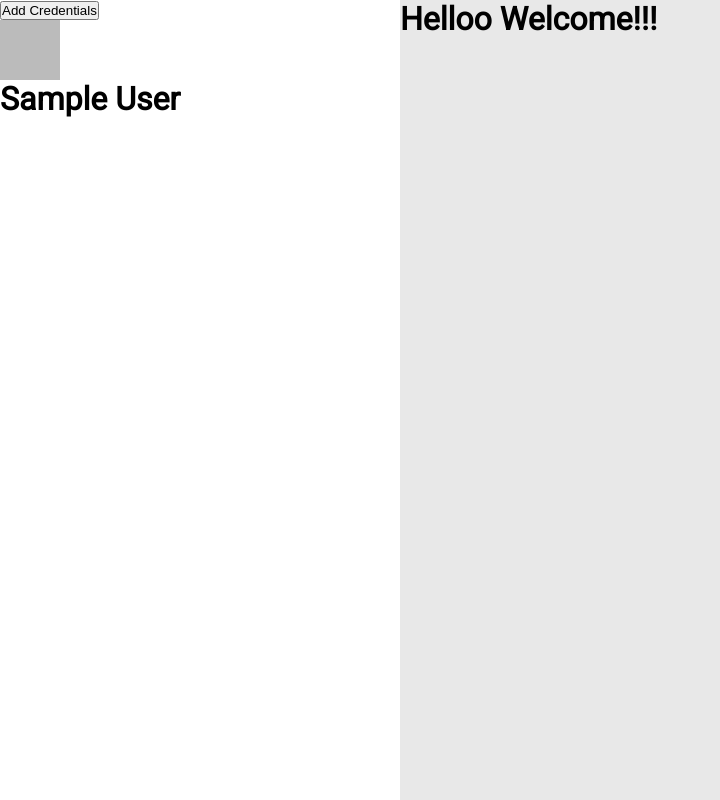
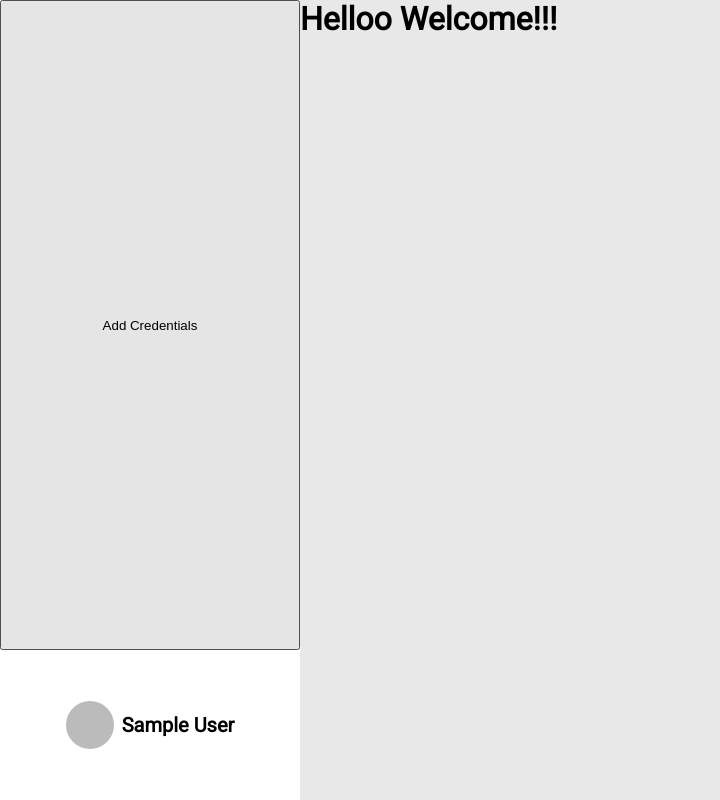
Before and after one commit to AnwarAsry/Password-Manager, a Next.js app: page /dashboard in a window 1280 px wide. Shown: the whole page, without its empty margins (0-720 px from the left). Built offline with nearby package versions, Linux system fonts and the light colour scheme; no server answers; the database is empty; sample sign-in values are in the browser's storage.

Commit message:
UserCard Desgin

```diff
--- a/src/components/UserCard.tsx
+++ b/src/components/UserCard.tsx
@@ -1,3 +1,4 @@
+import UserCardStyles from "@/styles/UserCard.module.scss"
 import { auth } from "@/auth";
 import Image from "next/image";
 import avatar from "@/public/avatar.png"
@@ -6,15 +7,19 @@ export const UserCard = async () => {
     const session = await auth();
 
     // Checks if there is a session and has a user for log in and log out button
-    if (session) {
+    if (session?.user) {
         return <>
-            <Image src={session.user.image} alt="hej" width={60} height={60} />
-            <h1>{session.user.name}</h1>
+            <div className={UserCardStyles.UserCard}>
+                <Image className={UserCardStyles.profilePic} src={session.user.image} alt="hej" width={48} height={48} />
+                <h1 className={UserCardStyles.UserCardTitle}>{session.user.name}</h1>
+            </div>
         </>
     }
 
     return <>
-        <Image src={avatar} alt="default pic" />
-        <h1>No name</h1>
+        <div className={UserCardStyles.UserCard}>
+            <Image className={UserCardStyles.profilePic} src={avatar} alt="default pic" width={48} height={48} />
+            <h1 className={UserCardStyles.UserCardTitle}>No name</h1>
+        </div>
     </>
 }
--- a/src/styles/Dashboard.module.scss
+++ b/src/styles/Dashboard.module.scss
@@ -2,10 +2,12 @@
     max-width: 100%;
     min-height: 100vh;
     display: grid;
-    grid-template-columns: 400px 1fr;
+    grid-template-columns: 300px 1fr;
 }
 
 .header {
+    display: grid;
+    grid-template-rows: 1fr 150px;
     background-color: #fff;
 }
 
--- a/src/styles/LandingPage.module.scss
+++ b/src/styles/LandingPage.module.scss
@@ -1,4 +1,5 @@
 @use "FontSets"as text;
+@use "variables"as v;
 
 .layout {
     width: 100%;
@@ -7,7 +8,7 @@
     flex-direction: column;
     justify-content: center;
     align-items: center;
-    gap: 32px;
+    gap: v.$spacing-xxx-big;
 }
 
 .IntroductionHeading {
@@ -16,5 +17,5 @@
 
 .Content {
     display: flex;
-    gap: 32px;
+    gap: v.$spacing-xxx-big;
 }
--- /dev/null
+++ b/src/styles/UserCard.module.scss
@@ -0,0 +1,18 @@
+@use "variables"as v;
+@use "FontSets"as text;
+
+.UserCard {
+    width: 100%;
+    display: flex;
+    justify-content: center;
+    align-items: center;
+    gap: v.$spacing-x-sm;
+}
+
+.profilePic {
+    border-radius: 100%;
+}
+
+.UserCardTitle {
+    @include text.UserCardTitle();
+}
--- a/src/styles/_FontSets.scss
+++ b/src/styles/_FontSets.scss
@@ -2,7 +2,13 @@
 
 @mixin DesktopDisplayLarge() {
     font-size: v.$fontSize-huge;
+    font-weight: v.$fontWeight-bold;
     line-height: 56px;
     letter-spacing: -1px;
-    font-weight: v.$fontWeight-bold;
 }
+
+@mixin UserCardTitle() {
+    font-size: v.$fontSize-x-big;
+    font-weight: v.$fontWeight-semibold;
+    line-height: 28px;
+}
```
